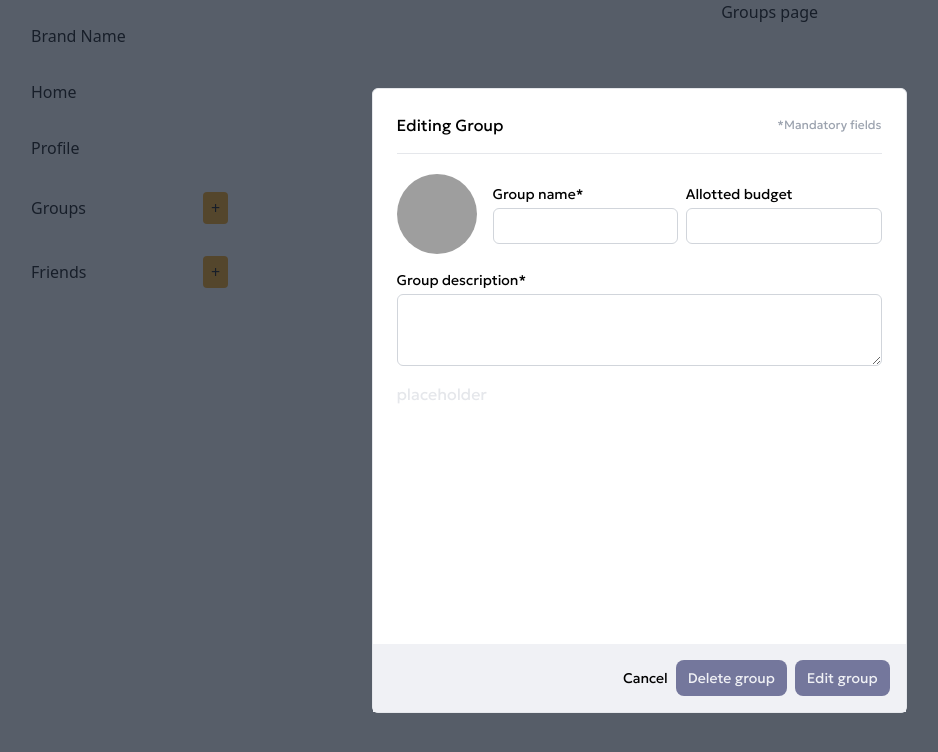
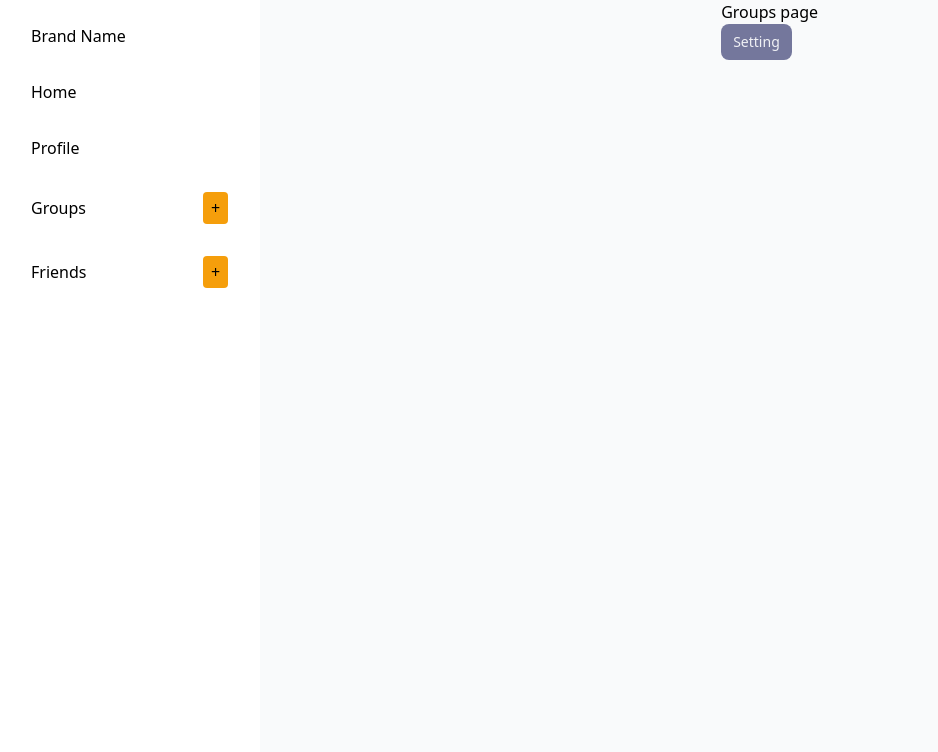
Before and after one commit to chingu-voyages/v51-tier2-team-25, a React (Vite) app: page /group/1 in a window 1280 px wide. Shown: the top 752 px of the page, without its empty margins (1-939 px from the left). Built offline with nearby package versions, Linux system fonts and the light colour scheme; grey boxes are pictures that could not be loaded.

Commit message:
chore: change the location of the editgroup form from navbar to group page

```diff
--- a/src/components/Navbar.jsx
+++ b/src/components/Navbar.jsx
@@ -4,7 +4,6 @@ import AddGroup from "./AddGroup.jsx";
 import { AppContext } from "../App";
 
 import AddFriend from "./AddFriend.jsx";
-import EditGroupForm from "./EditGroupForm.jsx";
 
 export default function Navbar() {
 
@@ -119,7 +118,6 @@ export default function Navbar() {
       {isAddFriendModalOpen && (
         <AddFriend closeAddFriendMenu={closeAddFriendMenu} />
       )}
-      <EditGroupForm />
 
     </aside>
   );
--- a/src/pages/Groups.jsx
+++ b/src/pages/Groups.jsx
@@ -1,3 +1,8 @@
 export default function Groups() {
-  return <h1>Groups page</h1>;
+  return (
+    <div>
+      <h1>Groups page</h1>
+      <button className="px-3 py-2 text-sm border-none rounded-lg hover:bg-hover bg-button text-light-indigo">Setting</button>
+    </div>
+  )
 }
```
